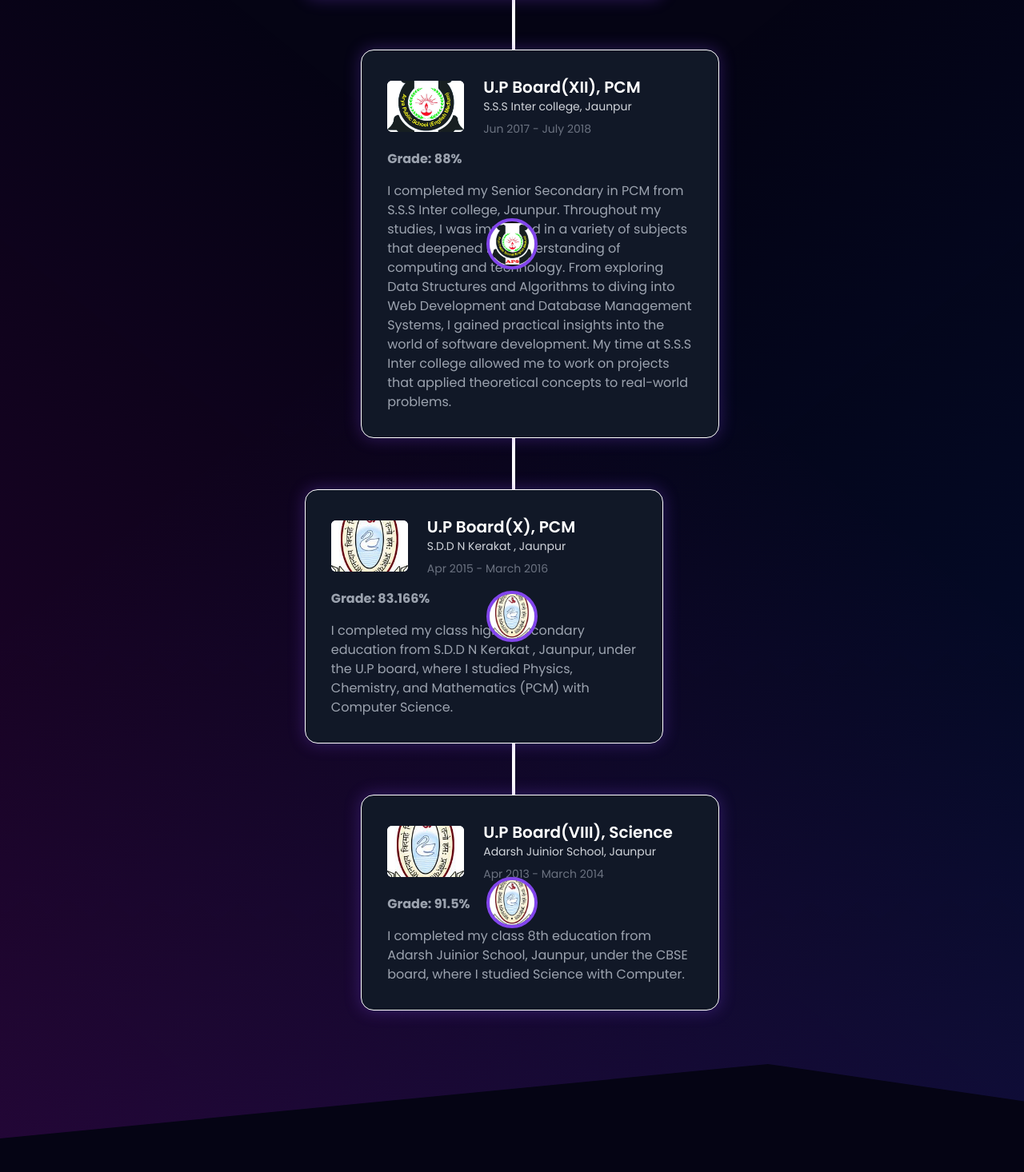
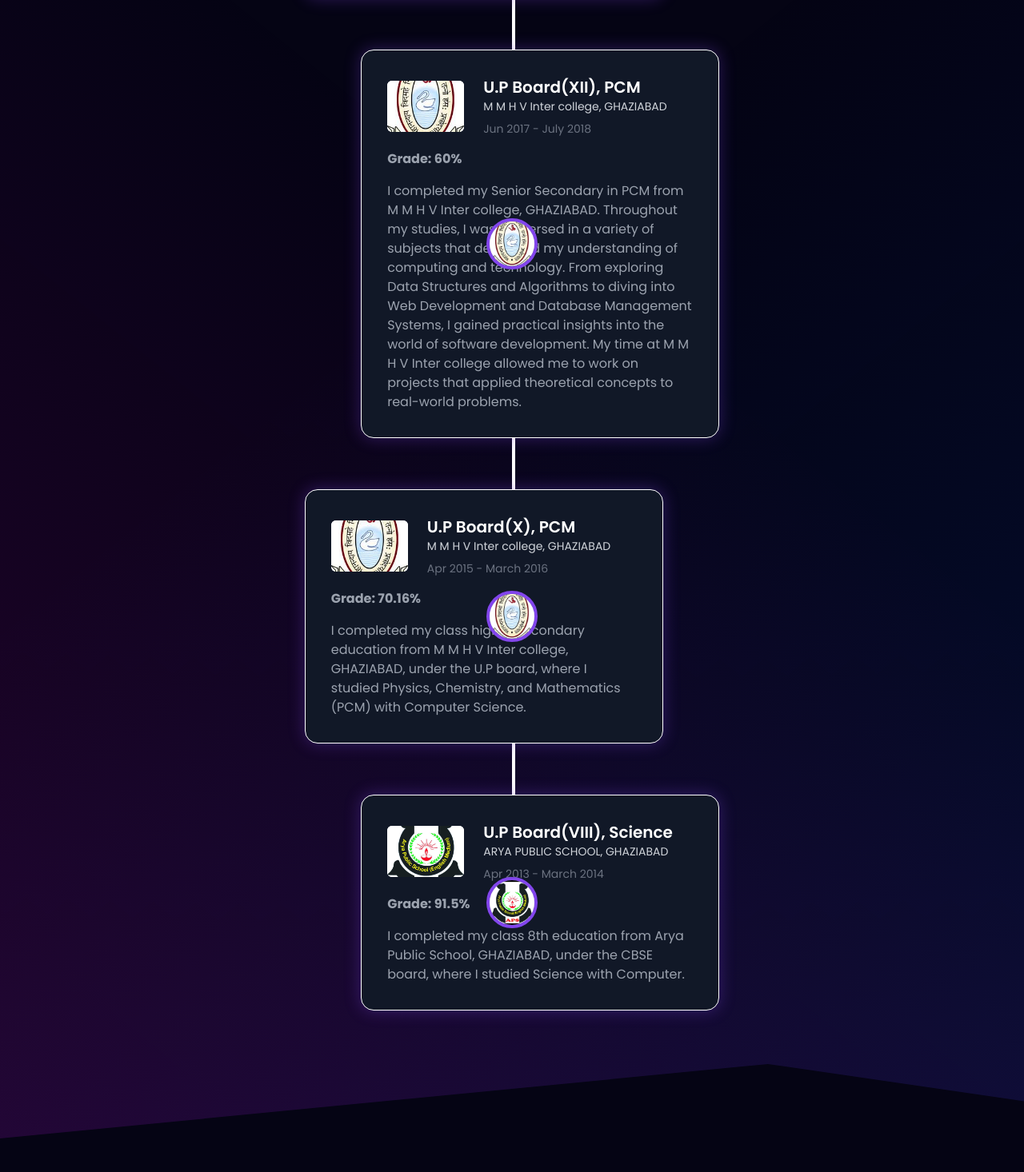
Before and after one commit to Rajesh-9956/Rajesh-portfolio, a React (Vite) app: page / in a window 1280 px wide. Shown: the part 7304-8770 px from the top of the page at 80% size. Built offline with nearby package versions, Linux system fonts and the light colour scheme.

Commit message:
front and Link attach

```diff
--- a/src/components/Footer/Footer.jsx
+++ b/src/components/Footer/Footer.jsx
@@ -14,7 +14,7 @@ const Footer = () => {
     <footer className="text-white py-8 px-[12vw] md:px-[7vw] lg:px-[20vw]">
       <div className="container mx-auto text-center">
         {/* Name / Logo */}
-        <h2 className="text-xl font-semibold text-purple-500">Jitendra Kumar</h2>
+        <h2 className="text-xl font-semibold text-purple-500">Rajesh Kumar</h2>
 
         {/* Navigation Links - Responsive */}
         <nav className="flex flex-wrap justify-center space-x-4 sm:space-x-6 mt-4">
@@ -38,11 +38,11 @@ const Footer = () => {
         {/* Social Media Icons - Responsive */}
         <div className="flex flex-wrap justify-center space-x-4 mt-6">
           {[
-            { icon: <FaFacebook />, link: "https://github.com/technical-jitendra-kumar" },
-            { icon: <FaTwitter />, link: "https://github.com/technical-jitendra-kumar" },
-            { icon: <FaLinkedin />, link: "https://www.linkedin.com/in/technicaljitendra/" },
-            { icon: <FaInstagram />, link: "https://github.com/technical-jitendra-kumar" },
-            { icon: <FaYoutube />, link: "https://github.com/technical-jitendra-kumar" },
+            { icon: <FaFacebook />, link: "https://github.com/Rajesh-9956" },
+            { icon: <FaTwitter />, link: "https://www.linkedin.com/in/rajesh-kumar9956" },
+            { icon: <FaLinkedin />, link: "https://www.linkedin.com/in/rajesh-kumar9956" },
+            { icon: <FaInstagram />, link: "https://www.linkedin.com/in/rajesh-kumar9956" },
+            { icon: <FaYoutube />, link: "https://www.linkedin.com/in/rajesh-kumar9956" },
 
           ].map((item, index) => (
             <a
--- a/src/constants.js
+++ b/src/constants.js
@@ -40,8 +40,8 @@ import newtonschoolLogo from './assets/company_logo/indolike.jpg';
 
 // Education Section Logo's
 import glaLogo from './assets/education_logo/college.png';
-import bsaLogo from './assets/education_logo/asp.jpg';
-import vpsLogo from './assets/education_logo/mmh.jpg';
+import bsaLogo from './assets/education_logo/mmh.jpg';
+import vpsLogo from './assets/education_logo/asp.jpg';
 
 // Project Section Logo's
 import githubdetLogo from './assets/work_logo/github_det.png';
@@ -174,35 +174,35 @@ export const SkillsInfo = [
       img: glaLogo,
       school: "AKTU, Lucknow",
       date: "Jun 2021 - July 2025",
-      grade: "7.21 CGPA",
+      grade: "6.77 CGPA",
       desc: "I have completed my B.tech in Computer science Engineering with specialization in Artificial Intelligence and Machine Learning from AKTU, Lucknow. During my time at AKTU, I gained a strong foundation in programming, software development, and computer science principles. I have studied courses such as Data Structures, Algorithms, Object-Oriented Programming, Database Management Systems, Web Development, and Software Engineering. I actively participated in various workshops and technical events, which enhanced my skills and knowledge. My experience at AKTU has been instrumental in shaping my technical abilities and professional growth.",
       degree: "B.tech in Computer science Engineering (AIML)",
     },
     {
       id: 1,
       img: bsaLogo,
-      school: "S.S.S Inter college, Jaunpur",
+      school: "M M H V Inter college, GHAZIABAD",
       date: "Jun 2017 - July 2018",
-      grade: "88%",
-      desc: "I completed my Senior Secondary in PCM from S.S.S Inter college, Jaunpur. Throughout my studies, I was immersed in a variety of subjects that deepened my understanding of computing and technology. From exploring Data Structures and Algorithms to diving into Web Development and Database Management Systems, I gained practical insights into the world of software development. My time at S.S.S Inter college allowed me to work on projects that applied theoretical concepts to real-world problems.",
+      grade: "60%",
+      desc: "I completed my Senior Secondary in PCM from M M H V Inter college, GHAZIABAD. Throughout my studies, I was immersed in a variety of subjects that deepened my understanding of computing and technology. From exploring Data Structures and Algorithms to diving into Web Development and Database Management Systems, I gained practical insights into the world of software development. My time at M M H V Inter college allowed me to work on projects that applied theoretical concepts to real-world problems.",
       degree: "U.P Board(XII), PCM",
     },
     {
       id: 2,
-      img: vpsLogo,
-      school: "S.D.D N Kerakat , Jaunpur",
+      img: bsaLogo,
+      school: "M M H V Inter college, GHAZIABAD",
       date: "Apr 2015 - March 2016",
-      grade: "83.166%",
-      desc: "I completed my class higher Secondary education from S.D.D N Kerakat , Jaunpur, under the U.P board, where I studied Physics, Chemistry, and Mathematics (PCM) with Computer Science.",
+      grade: "70.16%",
+      desc: "I completed my class higher Secondary education from M M H V Inter college, GHAZIABAD, under the U.P board, where I studied Physics, Chemistry, and Mathematics (PCM) with Computer Science.",
       degree: "U.P Board(X), PCM",
     },
     {
       id: 3,
       img: vpsLogo,
-      school: "Adarsh Juinior School, Jaunpur",
+      school: "ARYA PUBLIC SCHOOL, GHAZIABAD",
       date: "Apr 2013 - March 2014",
       grade: "91.5%",
-      desc: "I completed my class 8th education from Adarsh Juinior School, Jaunpur, under the CBSE board, where I studied Science with Computer.",
+      desc: "I completed my class 8th education from Arya Public School, GHAZIABAD, under the CBSE board, where I studied Science with Computer.",
       degree: "U.P Board(VIII), Science",
     },
   ];
```
